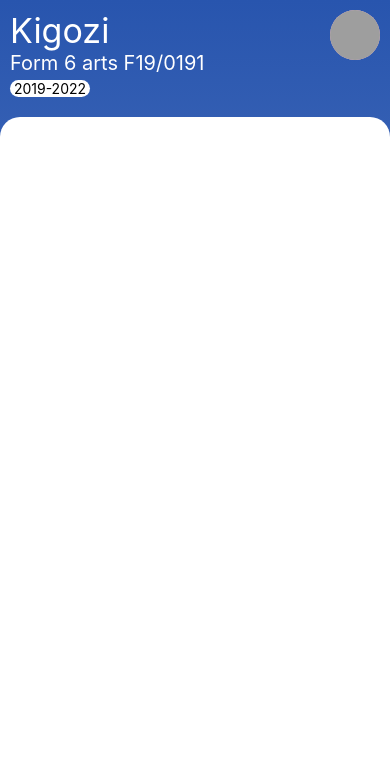
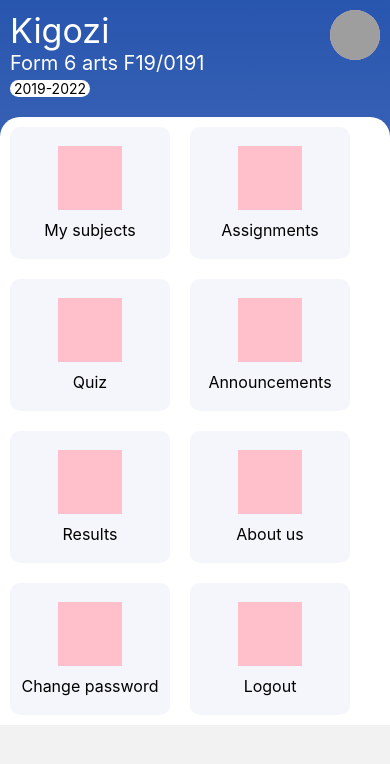
Before and after one commit to Zeph180/tusome, a React Native app: screen /Home in a window 390 px wide. Shown: the top 764 px of the page. Built offline with nearby package versions, Linux system fonts and the light colour scheme; grey boxes are pictures that could not be loaded.

Commit message:
Made dash buttons independent componentd

```diff
--- a/src/screens/HomeScreen.js
+++ b/src/screens/HomeScreen.js
@@ -1,5 +1,5 @@
 import React from "react";
-import { Text, StyleSheet, View, FlatList } from "react-native";
+import { Text, StyleSheet, View, ScrollView } from "react-native";
 import { useGlobalContext } from "../../GlobalContext";
 import Card from "../constants/Card";
 import Header from "../constants/Header";
@@ -15,6 +15,7 @@ export default function HomeScreen({ navigation }) {
 	};
 
 	return (
+		<ScrollView>
 			<RegistrationContainer
 				header={
 					<Header
@@ -33,12 +34,19 @@ export default function HomeScreen({ navigation }) {
 					</Header>
 				}
 			>
-			<FlatList
-				data={dashBdBtns}
-				renderItem={({item}) => <Card cardTitle={item.btnTitle} onPress={f=>f}/>}
-				numColumns={2}
-			/>
+				<View style={styles.cardContainer}>
+					<Card cardTitle="My subjects"/>
+					<Card cardTitle="Assignments"/>
+					<Card cardTitle="Quiz"/>
+					<Card cardTitle="Announcements"/>
+					<Card cardTitle="Results"/>
+					<Card cardTitle="About us"/>
+					<Card cardTitle="Change password"/>
+					<Card cardTitle="Logout"/>
+				</View>
 			</RegistrationContainer>
+		</ScrollView>
+
 	);
 }
 
@@ -52,8 +60,13 @@ const styles = StyleSheet.create({
 		alignItems: "center",
 		borderRadius: 10,
 		marginTop: 5,
-
 	},
-
-
+	cardContainer: {
+		flex: 1,
+		flexDirection: "row",
+		flexWrap: "wrap"
+	},
+	cardItem: {
+		width: "50%"
+	}
 });
```
Lines whose indentation alone changed are shown as unchanged.
